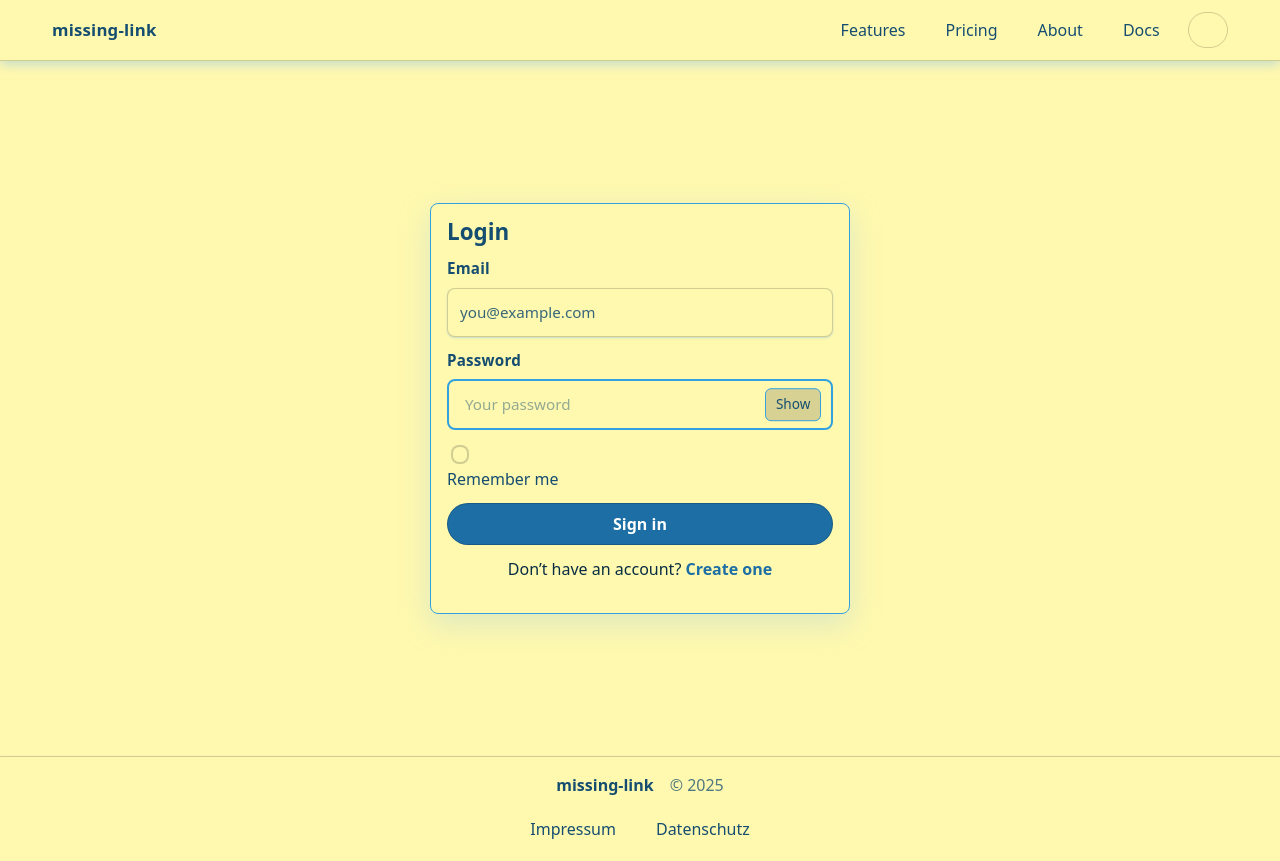
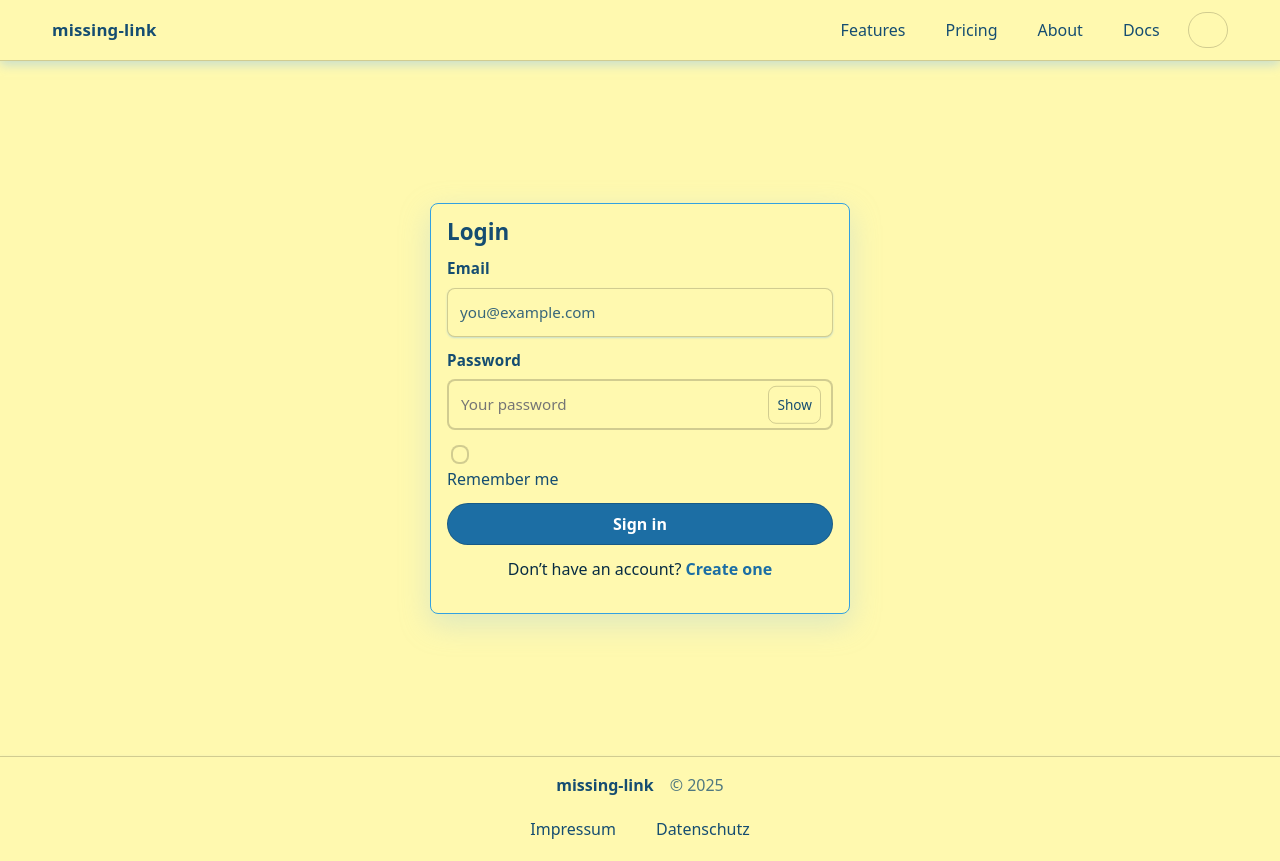
Before and after one commit to g0r1s3/missing-link-frontend, a React (Vite) app: page /login in a window 1280 px wide. Built offline with nearby package versions, Linux system fonts and the light colour scheme; no server answers.

Commit message:
fixed PasswordField according to Linter

```diff
--- a/src/components/PasswordField/PasswordField.css
+++ b/src/components/PasswordField/PasswordField.css
@@ -1,5 +1,5 @@
 .pf-root {
-    color: var(--color-text);
+    color: var(--on-surface);
     display: inline-flex;
     flex-direction: column;
     font-size: 0.95rem;
@@ -19,51 +19,46 @@
     width: 100%;
 }
 
+/* Eingabe */
 .pf-input {
-    background: transparent;
-    border: 2px solid var(--color-border);
+    background: var(--surface);
+    border-color: var(--border-color);
     border-radius: var(--radius-sm);
+    border-style: solid;
+    border-width: 2px;
     box-sizing: border-box;
-    color: var(--color-text);
+    color: var(--on-surface);
     outline: none;
-
-    /* reserve space on the RIGHT for the toggle button so heights match TextField */
-    padding: var(--space-3) calc(var(--space-4) + 3.25rem) var(--space-3) var(--space-4);
-    transition: box-shadow 120ms ease, border-color 120ms ease, background 120ms ease;
+    padding: var(--space-3);
+    padding-right: var(--space-6); /* Platz für Toggle */
+    transition: var(--focus-ring); /* zulässiger Schatten-Token als Transition-Placeholder ist i. O. */
     width: 100%;
 }
 
-.pf-input::placeholder {
-    color: color-mix(in oklab, var(--color-text) 55%, transparent);
-    opacity: 0.85;
-}
-
+/* Hover/Fokus rein über Tokens */
 .pf-input:hover {
-    background: color-mix(in oklab, var(--color-bg) 90%, black 10%);
-    border-color: var(--color-accent);
+    border-color: var(--border-color-strong);
 }
 
 .pf-input:focus {
-    background: color-mix(in oklab, var(--color-bg) 85%, black 15%);
-    border-color: var(--color-accent);
-    box-shadow:
-            0 0 0 3px color-mix(in oklab, var(--color-accent) 30%, transparent),
-            0 2px 10px 0 color-mix(in oklab, var(--shadow) 40%, transparent);
+    border-color: var(--border-color-strong);
+    box-shadow: var(--focus-ring);
 }
 
+/* Toggle-Button im Feld */
 .pf-toggle {
-    background: color-mix(in oklab, var(--color-bg) 88%, black 12%);
-    border: 1px solid var(--color-border);
-    border-radius: calc(var(--radius-sm) - 2px);
-    color: var(--color-text);
+    background: var(--btn-ghost-bg);
+    border-color: var(--border-color);
+    border-radius: var(--radius-sm);
+    border-style: solid;
+    border-width: 1px;
+    color: var(--on-surface);
     cursor: pointer;
     font-size: 0.85rem;
     left: auto;
-    min-width: 3rem; /* stable click target */
-    padding: 0.35rem 0.6rem;
-       position: absolute;
-
-    /* pin the toggle to the far RIGHT inside the input */
+    min-width: 3rem;
+    padding: var(--space-2);
+    position: absolute;
     right: var(--space-3);
     text-align: center;
     top: 50%;
@@ -71,21 +66,23 @@
 }
 
 .pf-toggle:hover {
-    background: color-mix(in oklab, var(--color-bg) 80%, black 20%);
-    border-color: var(--color-accent);
+    background: var(--btn-ghost-bg-hover);
+    border-color: var(--border-color-strong);
 }
 
+/* Helper-Text */
 .pf-helper {
     font-size: 0.8rem;
     opacity: 0.9;
 }
 
-.pf-input--error {
-    border-color: #ff8a80;
-    box-shadow:
-            0 0 0 2px color-mix(in oklab, #ff8a80 35%, transparent);
+/* Fehlerzustand – kebab-case, nur erlaubte Tokens */
+.pf-input-error {
+    border-color: var(--border-color-strong);
+    box-shadow: var(--focus-ring);
 }
 
-.pf-helper--error {
-    color: #ffb4a9;
+.pf-helper-error {
+    color: var(--on-surface);
+    opacity: 1;
 }
--- a/src/components/PasswordField/PasswordField.tsx
+++ b/src/components/PasswordField/PasswordField.tsx
@@ -17,12 +17,18 @@ export default function PasswordField({
                                         ...rest
                                       }: PasswordFieldProps) {
   const [show, setShow] = useState(false)
-    const inputId = id || (label ? `pf-${label.replace(/\s+/g, '-').toLowerCase()}` : undefined)
-    const cls = ['pf-input', error ? 'pf-input--error' : '', className].filter(Boolean).join(' ')
+  const inputId =
+    id || (label ? `pf-${label.replace(/\s+/g, '-').toLowerCase()}` : undefined)
+
+  // kebab-case modifier: pf-input-error
+  const cls = ['pf-input', error ? 'pf-input-error' : '', className]
+    .filter(Boolean)
+    .join(' ')
 
   return (
     <label className="pf-root" htmlFor={inputId}>
       {label && <span className="pf-label">{label}</span>}
+
       <span className="pf-field">
         <input
           id={inputId}
@@ -36,13 +42,15 @@ export default function PasswordField({
           type="button"
           className="pf-toggle"
           aria-label={show ? 'Hide password' : 'Show password'}
-            onClick={() => setShow((s) => !s)}
+          onClick={() => setShow(s => !s)}
         >
           {show ? 'Hide' : 'Show'}
         </button>
       </span>
+
       {(helperText || error) && (
-                <span className={error ? 'pf-helper pf-helper--error' : 'pf-helper'}>
+        // kebab-case modifier: pf-helper-error
+        <span className={error ? 'pf-helper pf-helper-error' : 'pf-helper'}>
           {error || helperText}
         </span>
       )}
```
Lines whose indentation alone changed are shown as unchanged.
